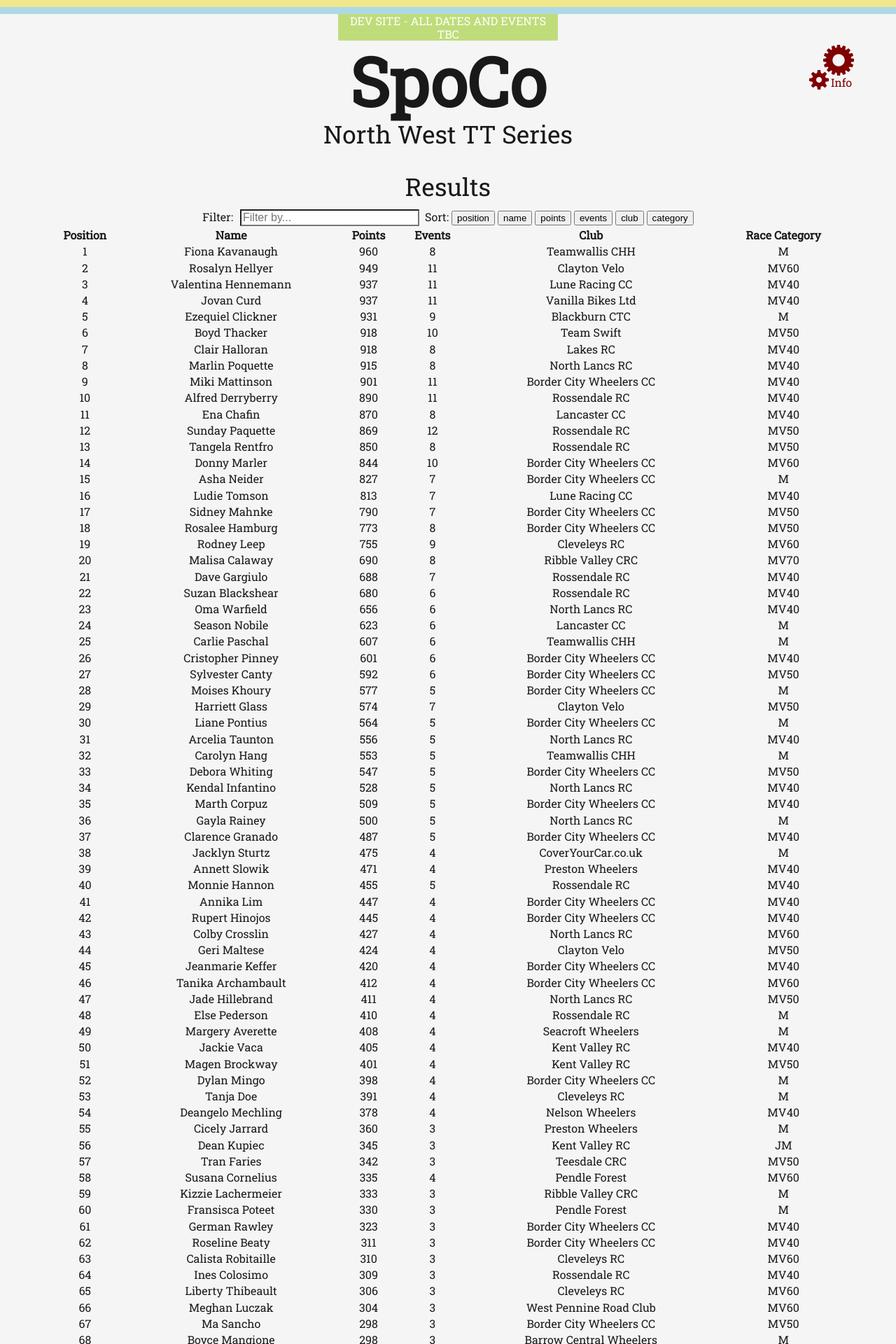
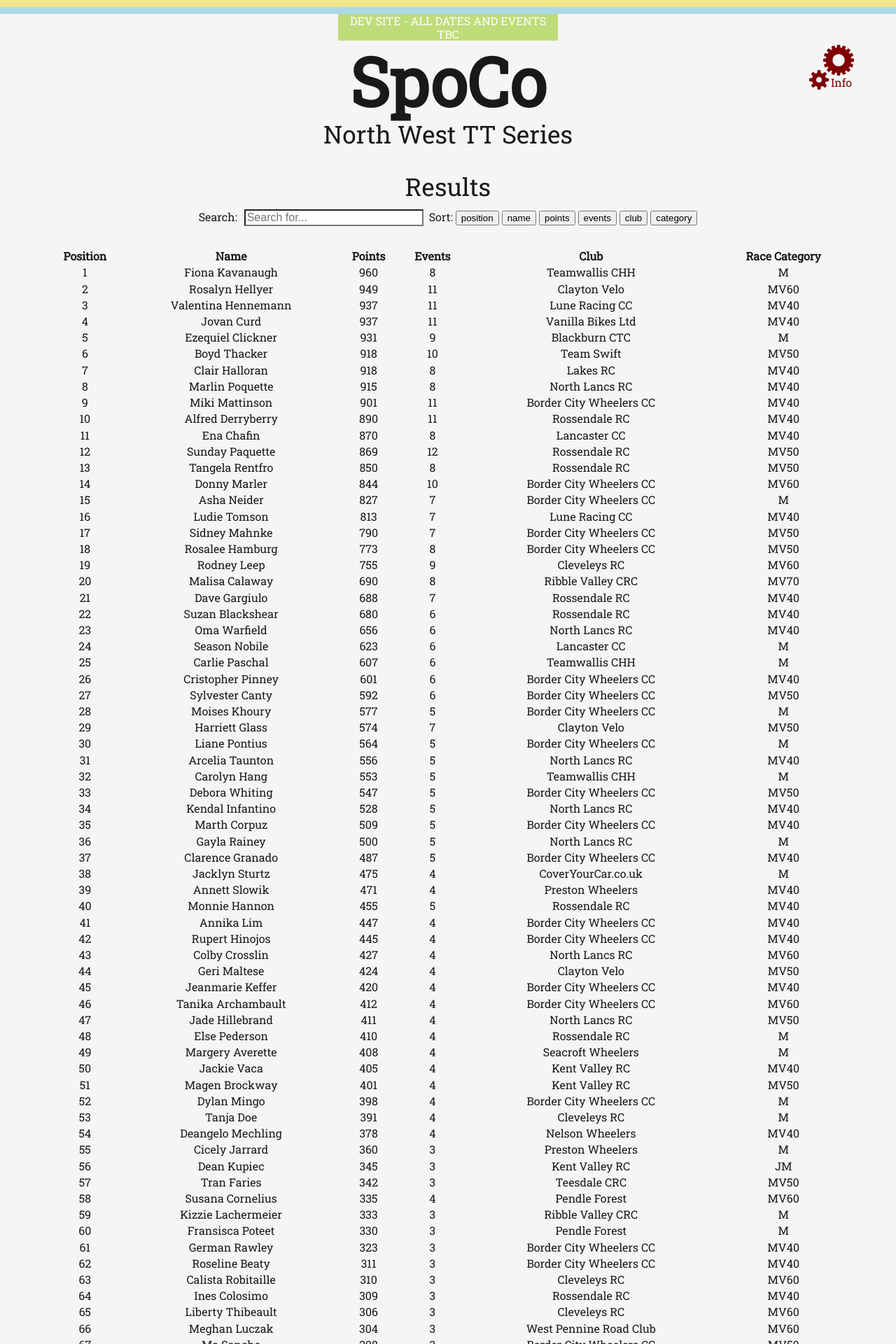
Before and after one commit to welt/spoco-nw, a Jekyll site: the page built from results/index.md, in a window 1280 px wide. Shown: the top 1920 px of the page at 70% size. Built offline with Jekyll 4.4.1, drawn with Linux system fonts in a browser that asks for light colours; nearby versions of some CDN libraries; some web fonts are replaced; Markdown is read by kramdown in place of the engine named in the settings.

Commit message:
adjust spacing

```diff
--- a/_scss/_results.scss
+++ b/_scss/_results.scss
@@ -1,9 +1,17 @@
-table {
+.results {
+
+	padding-bottom: 10em;
+
+	&__table {
 		margin-bottom: 8em;
 		margin-top: 2em;
 		margin: 0 auto;
 		width: 90%;
 	}
+
+	&__controls {
+
+		margin-bottom: 30px;
 
 		label {
 			display: inline-block;
@@ -23,3 +31,7 @@ input[type="search"] {
 		input[type="search"]:focus {
 			outline: none;
 		}
+
+	}
+
+}
--- a/results/index.md
+++ b/results/index.md
@@ -6,11 +6,11 @@ title: 'Results'
 
 ## Results
 
-<div id="results">
+<div id="results" class="results">
 
-	<div>
-		<label for="filter">Filter:</label>
-		<input id="filter" type="search" class="search light-table-filter" data-table="order-table" placeholder="Filter by...">
+	<div class="results__controls">
+		<label for="filter">Search:</label>
+		<input id="filter" type="search" class="search light-table-filter" data-table="order-table" placeholder="Search for...">
 		<span> &nbsp;Sort:</span>
 		<button class="sort" data-sort="position">position</button>
 		<button class="sort" data-sort="name">name</button>
@@ -20,7 +20,7 @@ title: 'Results'
 		<button class="sort" data-sort="category">category</button>
 	</div>
 
-	<table class="order-table table">
+	<table class="order-table results__table">
 		<thead>
 			<tr align="left">
 				<th align="center" scope="col">Position</th>
```
Lines whose indentation alone changed are shown as unchanged.
